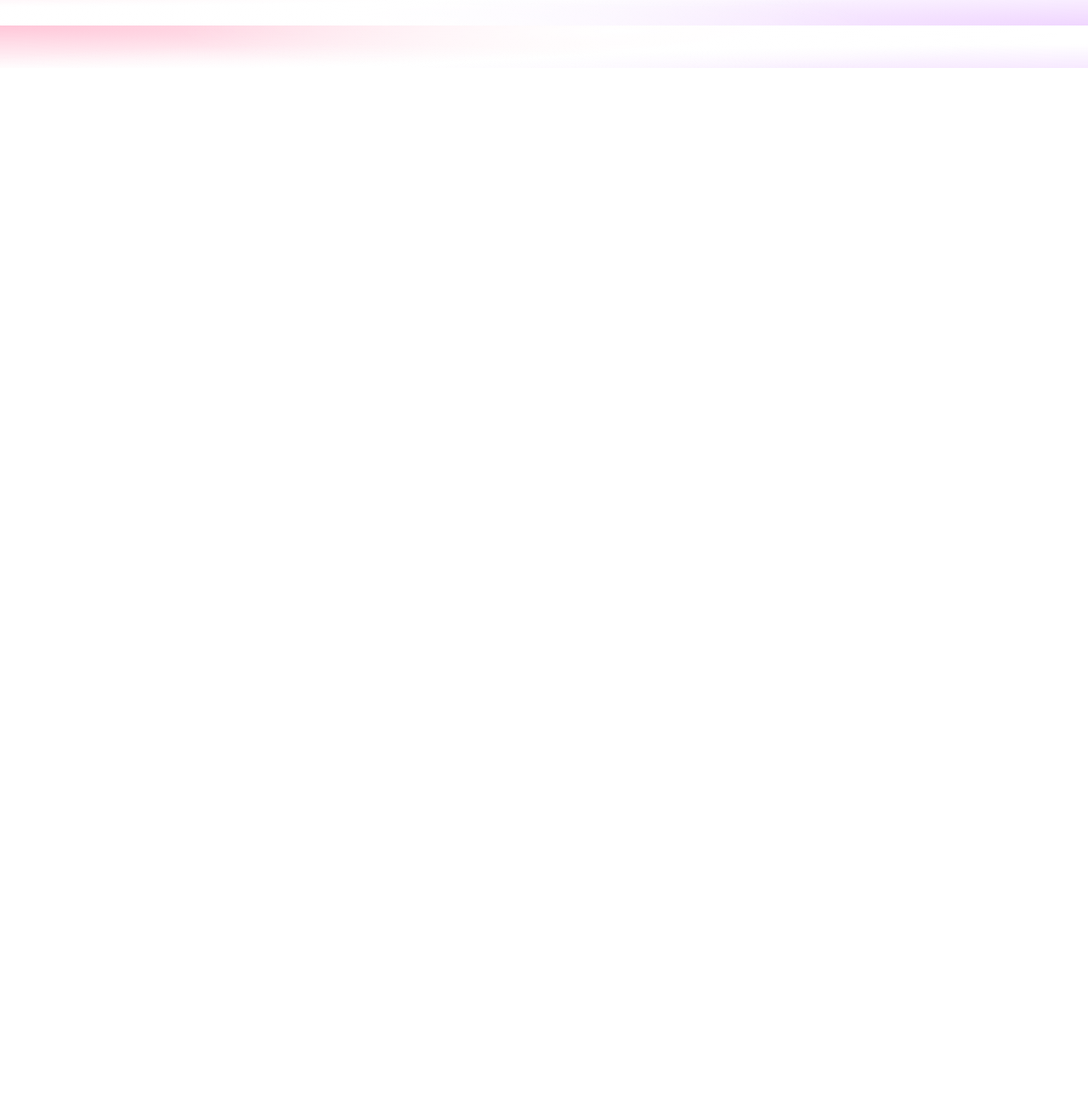
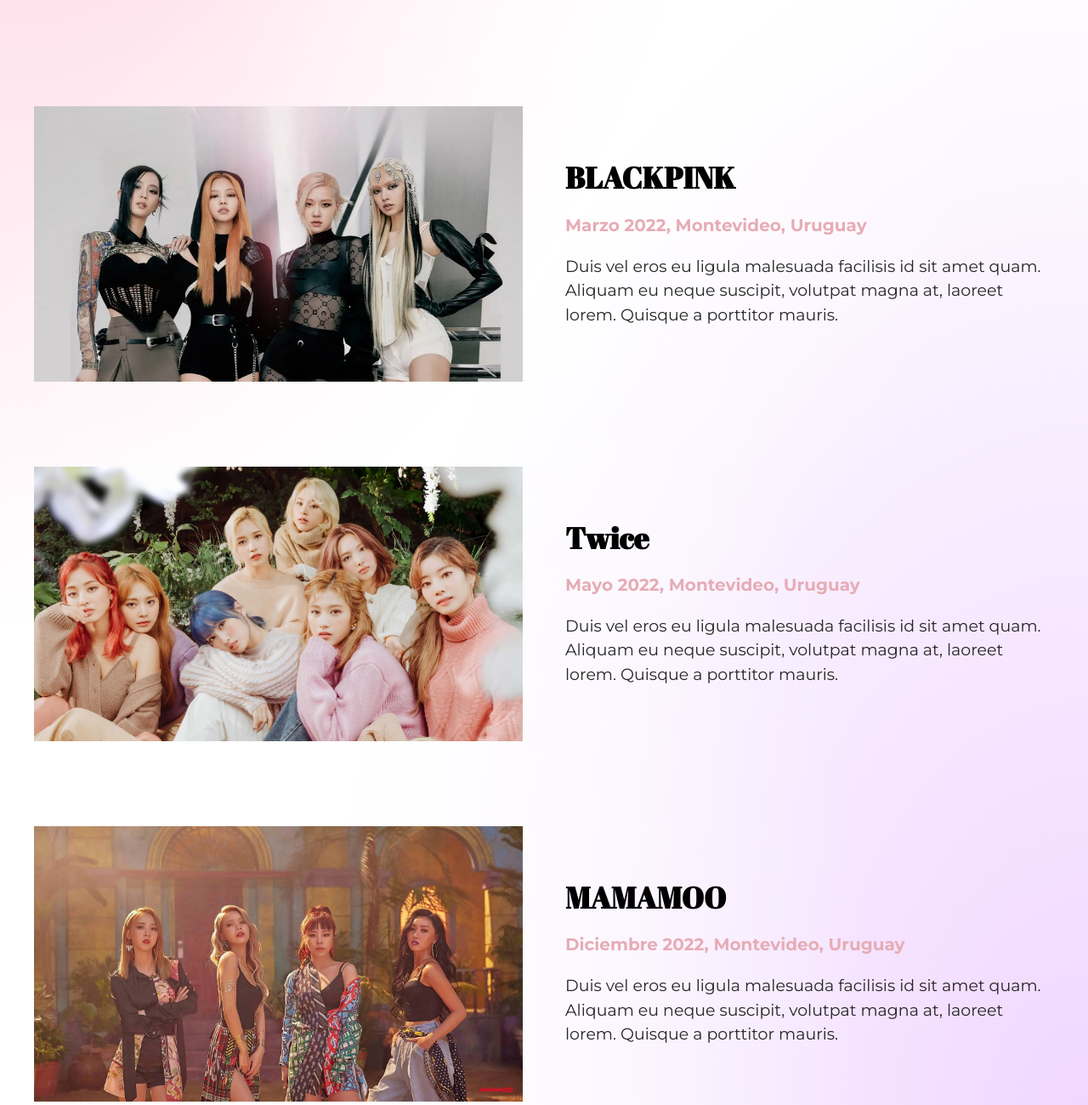
Before and after one commit to feruzu/K-pop-Festivals, a website: page index.html in a window 1280 px wide. Shown: the part 720-2020 px from the top of the page at 85% size. Before the commit the page ends 800 px from the top, so only its background shows below. Drawn offline with Linux system fonts and the light colour scheme.

Commit message:
Añadí código

```diff
--- a/index.html
+++ b/index.html
@@ -18,7 +18,7 @@
     <div class=" info-nav">
         <input type="checkbox" id="check">
         <label for="check" class="check-boton">
-            <i class="menu"><img src="./img/menu.svg" alt="menu"></i>
+            <i class="menu"><img src="./build/img/menu.svg" alt="menu"></i>
         </label>
 
         <ul class="navegacion-principal">
@@ -27,7 +27,61 @@
             <li><a href="#">Boletos</a></li>
         </ul>
     </div>
+   </header>
 
-   </header>
+
+   <div class="contenedor inicio">
+    <div class="titulo">
+        <h2>K-pop Festivals</h2>
+        <p>Conoce a tus idols</p>
+    </div>
+   </div>
+
+   <section class="contenedor festival">
+    <div class="img">
+        <picture>
+            <source srcset="build/img/Blackpink.webp" type="image/webp"/>
+            <img src="build/img/Blackpink.jpg" alt="Blackpink" />
+        </picture>
+    </div>
+    <div class="info-festival">
+        <h2>BLACKPINK</h2>
+        <p class="fecha">Marzo 2022, Montevideo, Uruguay</p>
+        <p>
+            Duis vel eros eu ligula malesuada facilisis id sit amet quam. Aliquam eu neque suscipit, volutpat magna at, laoreet lorem. Quisque a porttitor mauris.
+        </p>
+    </div>
+
+    <div class="img">
+        <picture>
+            <source srcset="build/img/Twice.webp" type="image/webp" />
+            <img src="build/img/Twice.jpg" alt="Twice" />
+        </picture>
+    </div>
+    <div class="info-festival">
+        <h2>Twice</h2>
+        <p class="fecha">Mayo 2022, Montevideo, Uruguay</p>
+        <p>
+            Duis vel eros eu ligula malesuada facilisis id sit amet quam. Aliquam eu neque suscipit, volutpat magna at, laoreet lorem. Quisque a porttitor mauris.
+        </p>
+    </div>
+
+    <div class="img">
+        <picture>
+            <source srcset="build/img/Mamamoo.webp" type="image/webp"/>
+            <img src="build/img/Mamamoo.jpg" alt="Mamamoo" />
+        </picture>
+    </div>
+    <div class="info-festival">
+        <h2>MAMAMOO</h2>
+        <p class="fecha">Diciembre 2022, Montevideo, Uruguay</p>
+        <p>
+            Duis vel eros eu ligula malesuada facilisis id sit amet quam. Aliquam eu neque suscipit, volutpat magna at, laoreet lorem. Quisque a porttitor mauris.
+        </p>
+    </div>
+   </section>
+
+
+
 </body>
 </html>
```
